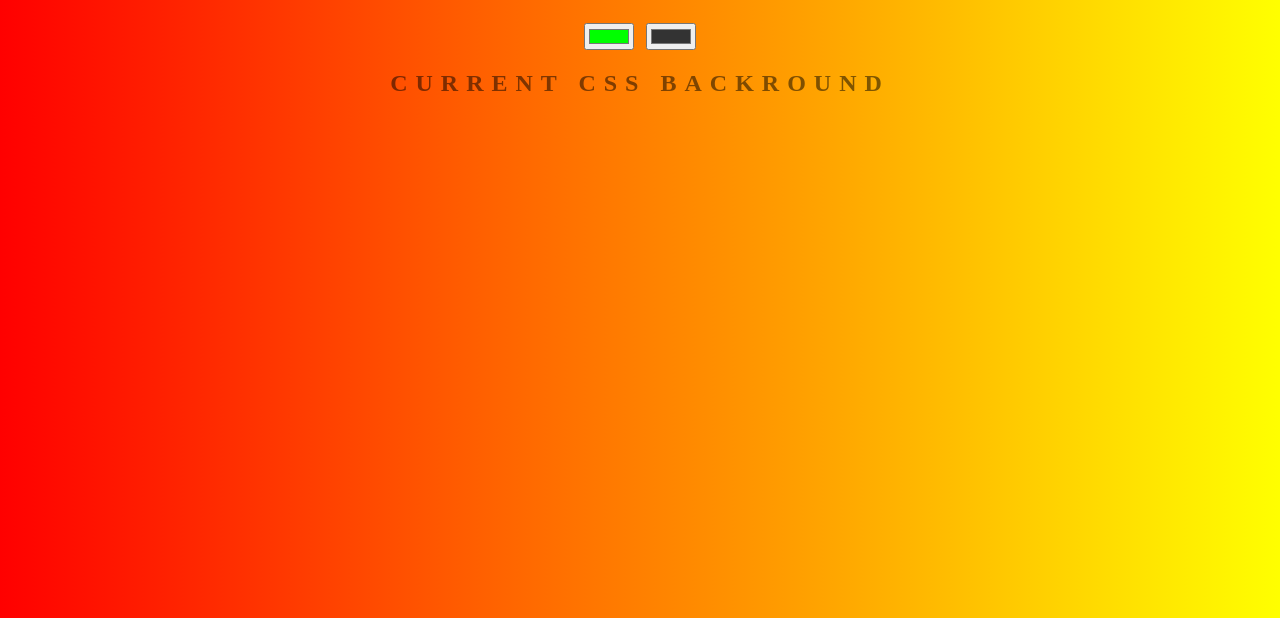
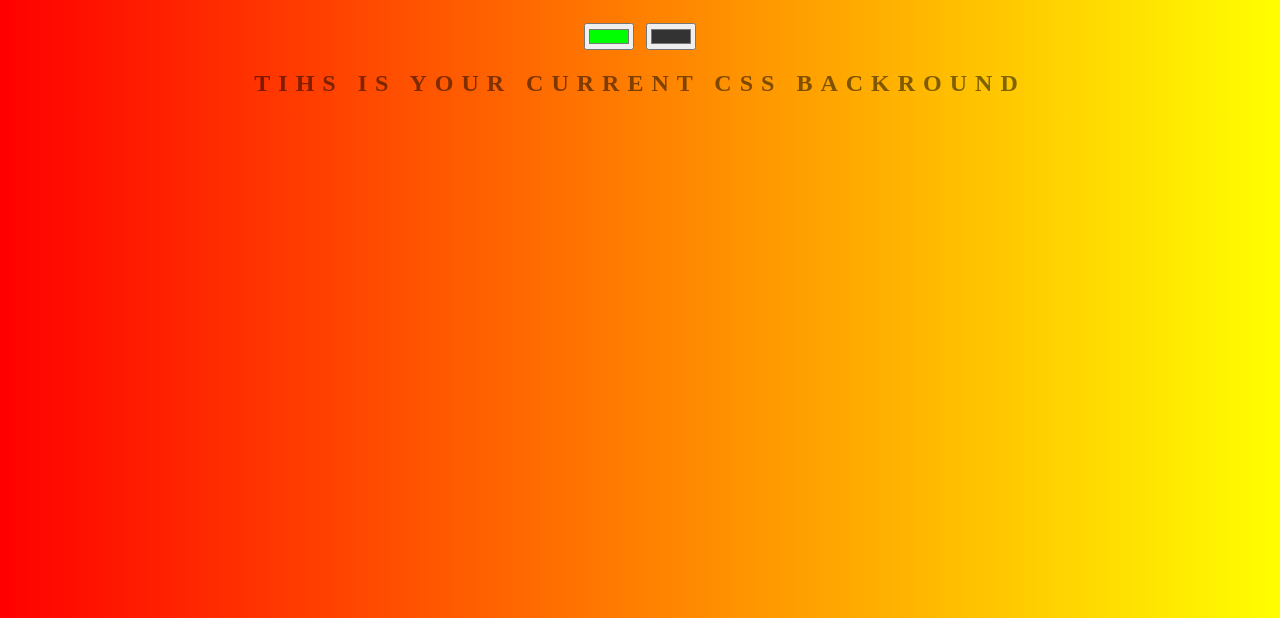
Before and after one commit to cpmays/background-generator, a plain HTML site: page index.html in a window 1280 px wide. Shown: the part 182-800 px from the top of the page. Drawn offline with Linux system fonts and the light colour scheme.

Commit message:
Updated h2 tag contents.

```diff
--- a/index.html
+++ b/index.html
@@ -10,7 +10,7 @@
     <h1>Gradient Background Generator</h1>
     <input class="color1" type="color" name="color1" value="#00ff00" />
     <input class="color2" type="color" name="color2" value="#333333" />
-    <h2>Current CSS Backround</h2>
+    <h2>Tihs Is Your Current CSS Backround</h2>
 
     <h3></h3>
     <script type="text/javascript" src="script.js"></script>
```
